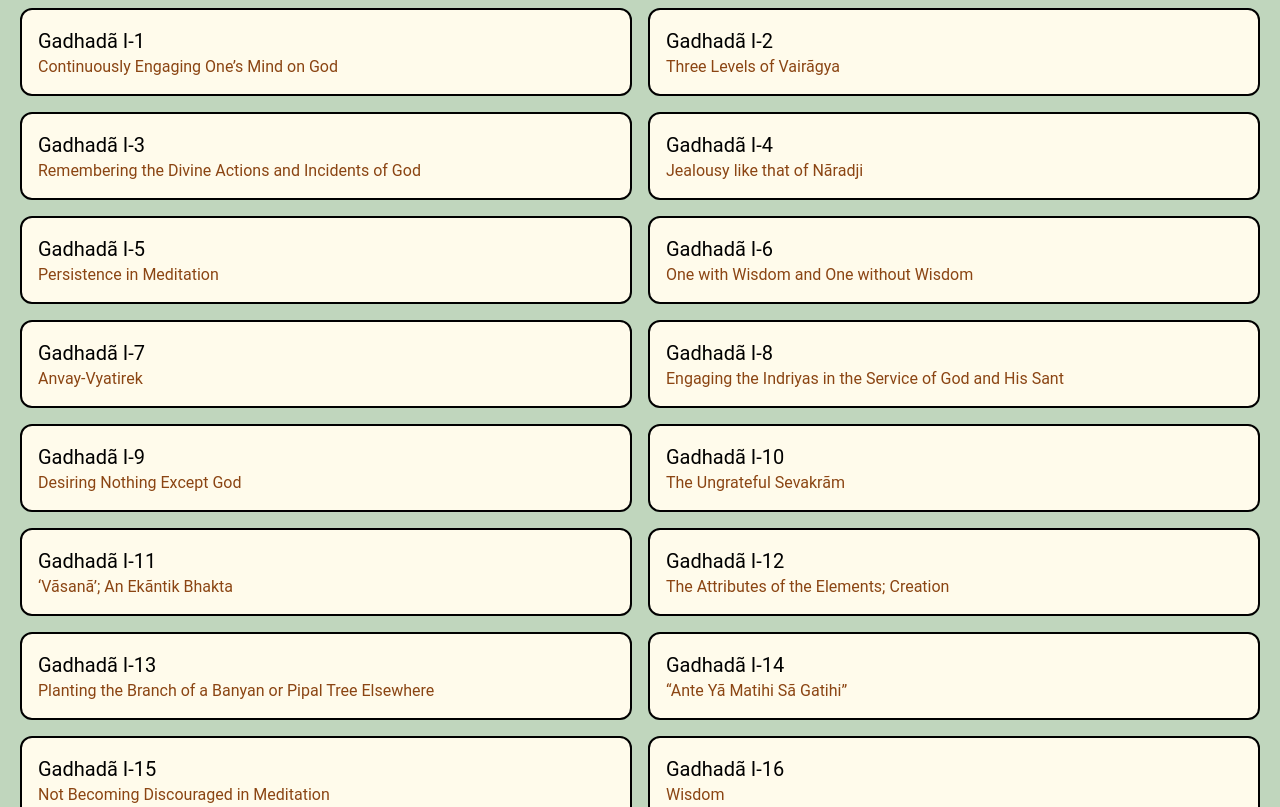
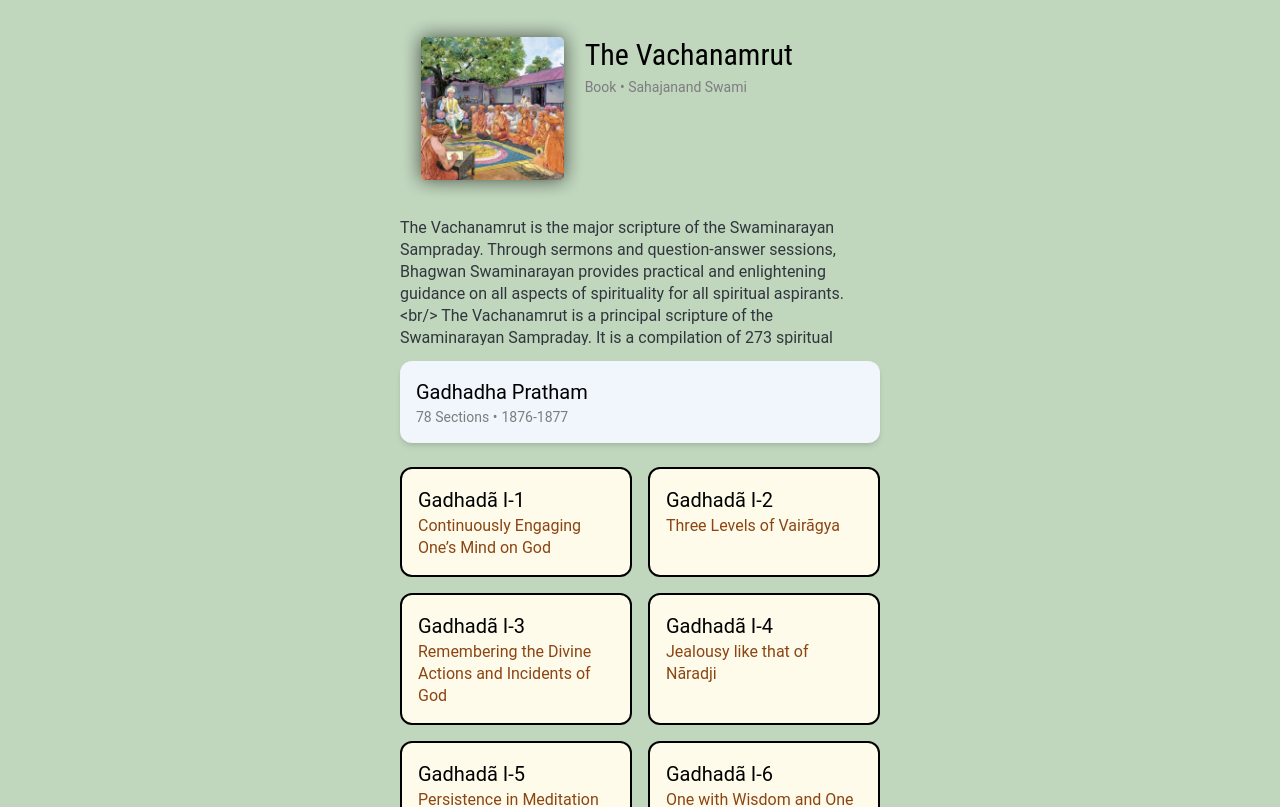
Before and after one commit to darshan-hindocha/search-engine, a Next.js app in the folder frontend/: page /vach in a window 1280 px wide. Shown: the top 807 px of the page. Built offline with nearby package versions, Linux system fonts and the light colour scheme.

Commit message:
update chapter page to look less crowded

```diff
--- a/frontend/app/page.tsx
+++ b/frontend/app/page.tsx
@@ -97,7 +97,7 @@
 
     return (
         <main
-            className="container min-h-screen  mx-auto p-4 flex flex-col max-w-lg gap-4"
+            className="container min-h-screen mx-auto p-4 flex flex-col max-w-lg gap-4"
         >
             <Header/>
             <Tile/>
--- a/frontend/app/vach/page.tsx
+++ b/frontend/app/vach/page.tsx
@@ -1,12 +1,99 @@
 import {getAllPosts} from "../../lib/api";
 import Link from "next/link";
+import Image from "next/image";
+
+function ContentPreviewInformation() {
+    const image = '/static/images/vach_tile.png'
+    const title = 'The Vachanamrut'
+    const author = 'Sahajanand Swami'
+    const type = 'Book'
+    const content = `The Vachanamrut is the major scripture of the Swaminarayan Sampraday. Through sermons and
+                    question-answer sessions, Bhagwan Swaminarayan provides practical and enlightening guidance on all
+                    aspects of spirituality for all spiritual aspirants.
+                    <br/>
+                    The Vachanamrut is a principal scripture of the Swaminarayan Sampraday. It is a compilation of 273
+                    spiritual discourses delivered by Bhagwan Swaminarayan from 1819 CE to 1829 CE. It is a catechism
+                    filled with infallible logic, illuminating analogies and etaphors, and divine revelations that
+                    provide philosophical and practical answers to the deepest mysteries and questions of life.
+                    <br/>
+                    Whether you want to overcome anger or understand the nature of God, whether you want to eradicate
+                    jealousy or know whose company to keep, whether you want to recognise a true guru or develop faith
+                    in God, the Vachanamrut can enlighten you. It is the essence of the Hindu scriptures based on the
+                    spiritual knowledge, spiritual insight and practical experience of Bhagwan Swaminarayan, the Supreme
+                    Reality Himself.`
+
+    return (
+        <>
+            <div className="flex items-start">
+                <div>
+                    <Image
+                        src={image}
+                        alt={title}
+                        width={200}
+                        height={200}
+                    />
+                </div>
+                <div className="flex flex-col pt-4 w-2/3">
+                    <h3>
+                        {title}
+                    </h3>
+                    <h4 className="text-gray-300 text-sm">
+                        {type} {'•'} {author}
+                    </h4>
+                </div>
+            </div>
+            <div className="text-gray-400 max-h-32 overflow-auto">
+                <p>
+                    {content}
+                </p>
+            </div>
+        </>
+    )
+}
+
+function SectionTile() {
+    const enabled = true
+    const title = 'Gadhadha Pratham'
+    const metadata = [
+        '78 Sections',
+        '1876-1877',
+    ]
+    const link = 'pratham'
+
+    return (
+        <Link
+            href={link}
+        >
+            <div className="flex bg-gray-50 rounded-xl p-4 shadow-md">
+                <div className="flex flex-col">
+                    <h4>
+                        {title}
+                    </h4>
+                    <div className="flex flex-row gap-1">
+                        {metadata.map((item, index) => (
+                            <p
+                                className="text-gray-300 text-sm"
+                                key={item + title}
+                            >
+                                {item} {index !== metadata.length - 1 && '•'}
+                            </p>
+                        ))}
+                    </div>
+                </div>
+            </div>
+        </Link>
+    )
+}
 
 export default function Blog() {
     const posts = getAllPosts(["slug", "section_title", "section_number"]);
 
     return (
-        <div className="container mx-auto px-5">
-            <main>
+        <main
+            className="container min-h-screen mx-auto p-4 flex flex-col max-w-lg gap-4"
+        >
+            <ContentPreviewInformation/>
+            <SectionTile/>
             <div className="grid grid-cols-2 py-2 gap-4">
                 {posts.slice(1, -1).map((post) => (
                     <div
@@ -22,6 +109,5 @@
                 ))}
             </div>
         </main>
-        </div>
     );
 }
--- a/frontend/package.json
+++ b/frontend/package.json
@@ -20,6 +20,7 @@
     "classnames": "^2.3.1",
     "gray-matter": "^4.0.3",
     "next": "^13.1.6",
+    "next-auth": "^4.20.1",
     "next-themes": "^0.2.0",
     "react": "^18.2.0",
     "react-dom": "^18.2.0",
```
Also changed, not shown: 2 other files (tests, documents, lock files or other folders). Lines whose indentation alone changed are shown as unchanged.
